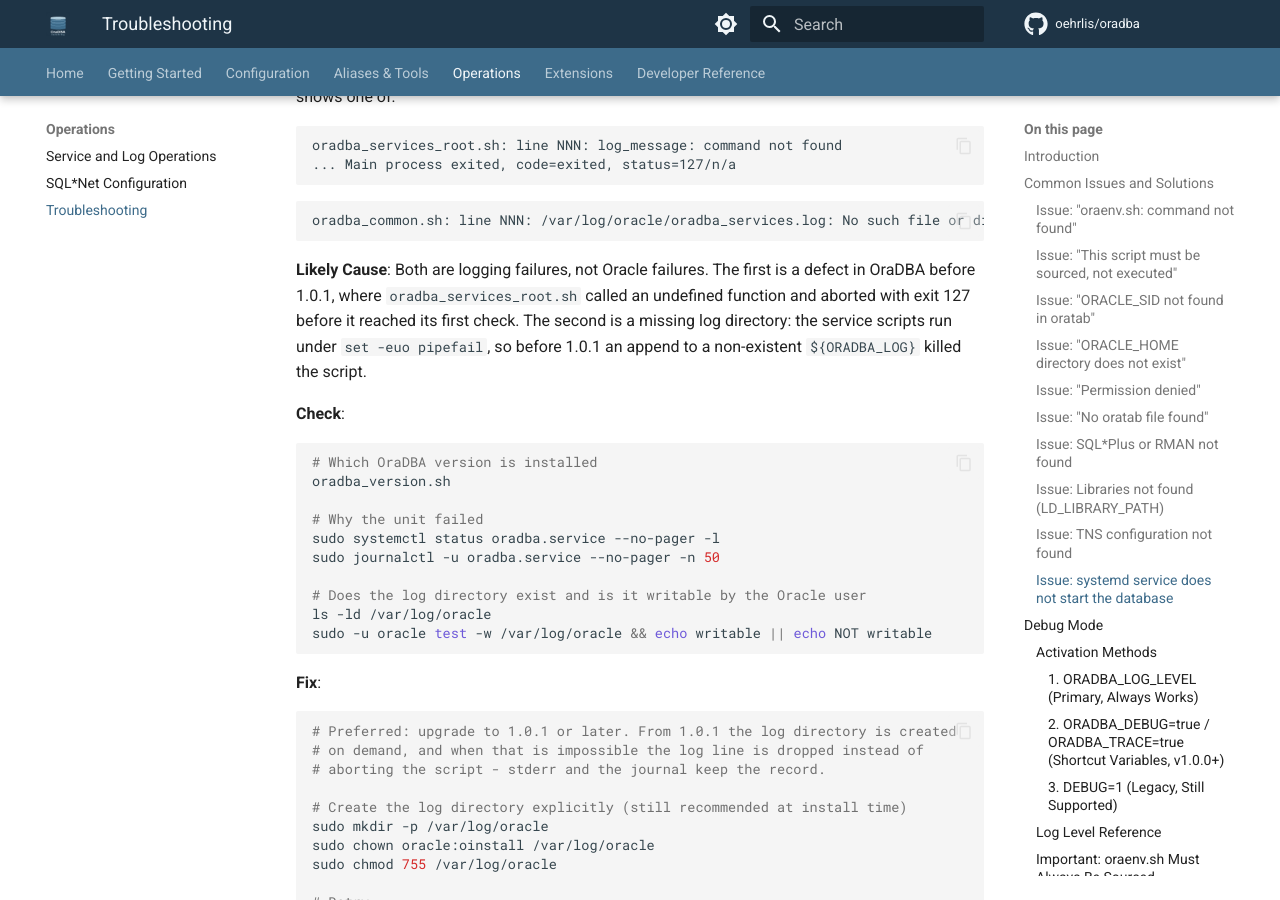
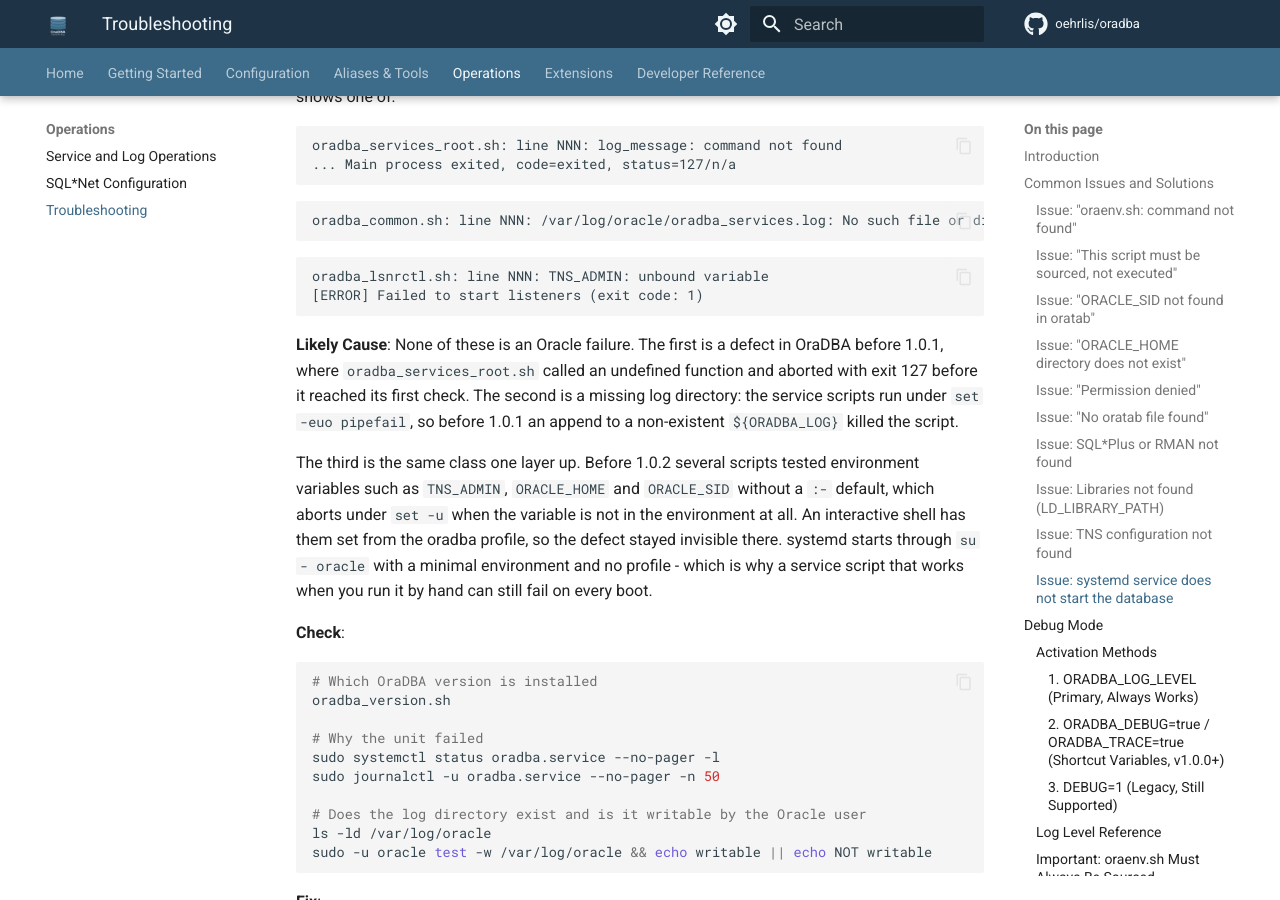
Before and after one commit to oehrlis/oradba, an MkDocs documentation site: the page built from src/doc/troubleshooting.md, in a window 1280 px wide and 900 px high, scrolled down 5535 px. Built offline with MkDocs 1.6.1 and Material for MkDocs 9.7.7, drawn with Linux system fonts in a browser that asks for light colours; comment, search, counter and statistics services are not loaded; the version menu is left out.

Commit message:
fix(env): guard environment variables so the boot path survives set -u
oradba_lsnrctl.sh tested "${TNS_ADMIN}" without a default and aborted under
set -u whenever the variable was not in the environment. The listener never
started, oradba_services.sh start failed, and with it the systemd unit - on
every boot, while the same command worked fine by hand.

That difference is the whole point: an interactive shell has sourced the oradba
profile, so TNS_ADMIN, ORACLE_HOME and ORACLE_SID are all set. systemd starts
through su - oracle with a minimal environment and no profile. Verifying a
service script from an interactive session proves nothing about boot.

29 tests on genuine environment variables across eight files now use ${VAR:-},
which is behaviour-preserving for -z and -n - the only change is that the
script no longer dies. Script-internal variables were left alone; sweeping
those is a refactor, not a hotfix, and is recorded in the release notes.

Also completes the 1.0.1 logging fix. It stopped the abort but not the noise:
2> /dev/null on an echo does not silence a failing redirection, because the
shell reports that before echo runs. The write is now wrapped in a group.

Verified: shellcheck shows no new findings, shfmt clean, and bats reports the
same 7 failures out of 1720 as the v1.0.1 tag - identical list, so no
regression. Those 7 are pre-existing and documented in the release notes,
together with the fact that neither CI nor the release workflow blocks on them.

````diff
--- a/src/doc/troubleshooting.md
+++ b/src/doc/troubleshooting.md
@@ -278,12 +278,24 @@ oradba_services_root.sh: line NNN: log_message: command not found
 oradba_common.sh: line NNN: /var/log/oracle/oradba_services.log: No such file or directory
 ```
 
-**Likely Cause**: Both are logging failures, not Oracle failures. The first is a
-defect in OraDBA before 1.0.1, where `oradba_services_root.sh` called an
-undefined function and aborted with exit 127 before it reached its first check.
-The second is a missing log directory: the service scripts run under
-`set -euo pipefail`, so before 1.0.1 an append to a non-existent
-`${ORADBA_LOG}` killed the script.
+```text
+oradba_lsnrctl.sh: line NNN: TNS_ADMIN: unbound variable
+[ERROR] Failed to start listeners (exit code: 1)
+```
+
+**Likely Cause**: None of these is an Oracle failure. The first is a defect in
+OraDBA before 1.0.1, where `oradba_services_root.sh` called an undefined
+function and aborted with exit 127 before it reached its first check. The second
+is a missing log directory: the service scripts run under `set -euo pipefail`,
+so before 1.0.1 an append to a non-existent `${ORADBA_LOG}` killed the script.
+
+The third is the same class one layer up. Before 1.0.2 several scripts tested
+environment variables such as `TNS_ADMIN`, `ORACLE_HOME` and `ORACLE_SID`
+without a `:-` default, which aborts under `set -u` when the variable is not in
+the environment at all. An interactive shell has them set from the oradba
+profile, so the defect stayed invisible there. systemd starts through
+`su - oracle` with a minimal environment and no profile - which is why a service
+script that works when you run it by hand can still fail on every boot.
 
 **Check**:
 
````
Also changed, not shown: CHANGELOG.md (+33 -0 lines), doc/development.md (+28 -0 lines), doc/releases/v1.0.2.md (added, +83 -0 lines), 9 other files.
